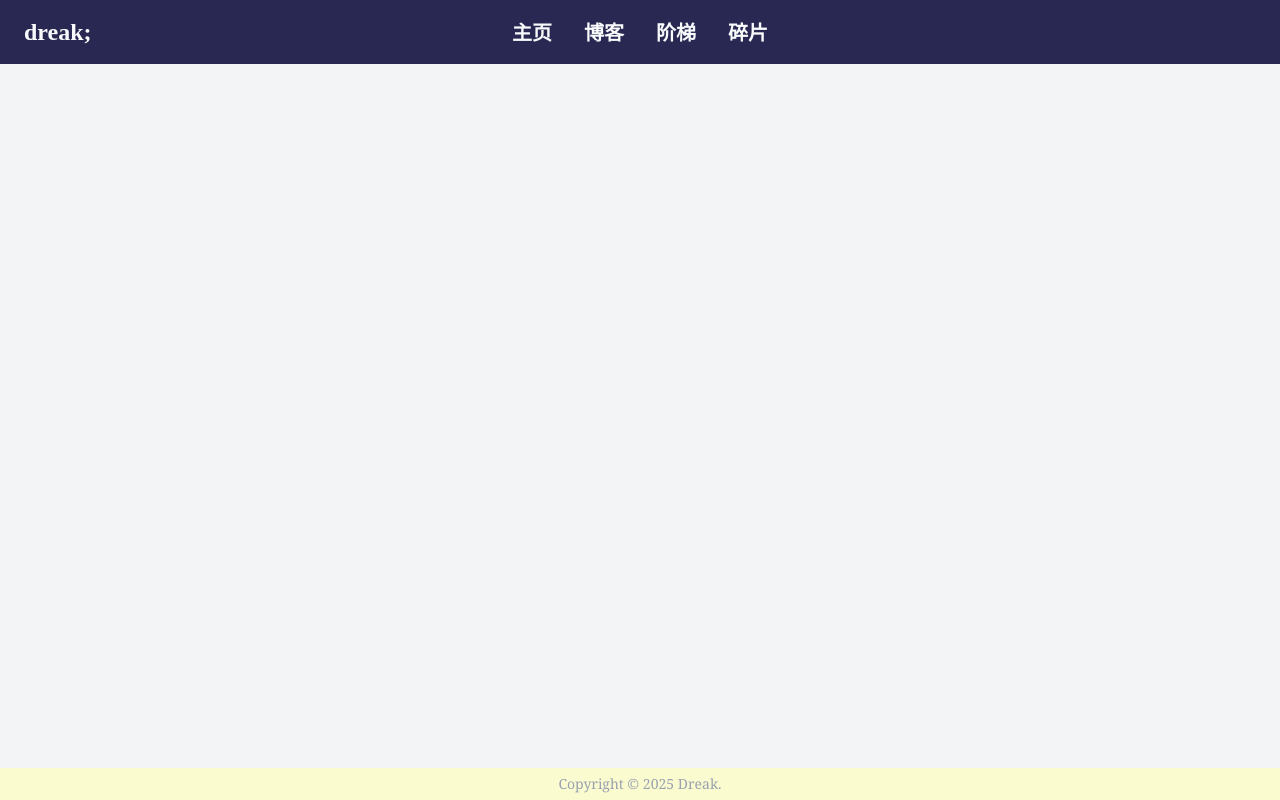
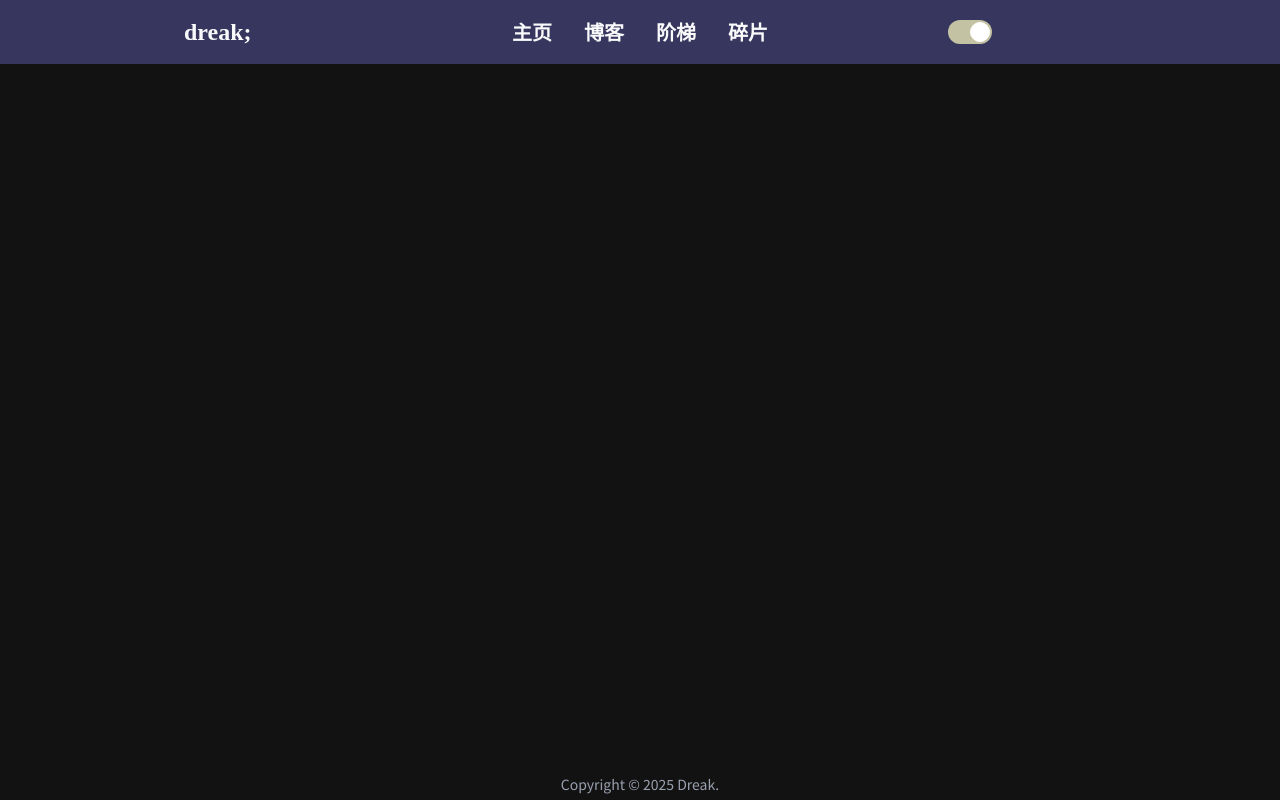
Before and after one commit to Arcticmarmot/dreak, a Next.js app: page / in a window 1280 px wide. Built offline with nearby package versions, Linux system fonts and the light colour scheme; a web font is replaced by a local one.

Commit message:
feat: 初步完成黑暗模式切换

```diff
--- a/src/app/blogs/page.tsx
+++ b/src/app/blogs/page.tsx
@@ -3,7 +3,7 @@ import Link from "next/link";
 
 export default function Blogs() {
     return (
-        <div className="h-page bg-gray-100">
+        <div className="h-main-height">
             <div className="routes h-full w-full">
                 <Link href="/blogs/demo1"><p className="font-bold text-black text-xl mx-4">打家劫舍</p></Link>
                 <Link href="/blogs/demo2"><p className="font-bold text-black text-xl mx-4">一个还在爬山的人</p></Link>
--- a/src/app/globals.css
+++ b/src/app/globals.css
@@ -17,12 +17,23 @@
 
     --spacing-top-bar: calc(var(--spacing) * 16);
     --spacing-footer-bar: calc(var(--spacing) * 8);
-    --spacing-page: calc(100vh - (var(--spacing-top-bar) + var(--spacing-footer-bar)));
+    --spacing-main-height: calc(100vh - (var(--spacing-top-bar) + var(--spacing-footer-bar)));
+    --spacing-main-width: calc(var(--spacing) * 240);
 
-    --color-dark-primary: rgba(4, 4, 54, 0.8552);
-    --color-primary: rgba(251, 251, 201, 0.8552);
 
-    --color-plain: oklch(0.921 0.1 17.32);
-    --color-dark-plain: oklch(0.921 0.1 197.32);
+    --color-primary: rgba(4, 4, 54, 0.5);
+    --color-dark-primary: rgba(4, 4, 54, 0.8);
+    --color-secondary: rgba(251, 251, 201, 0.5);
+    --color-dark-secondary: rgba(230, 230, 181, 0.8);
+    --color-background: #FFFFFF;
+    --color-dark-background: #121212;
+
+
+    /*--color-primary: rgba(251, 251, 201, 0.8552);*/
+    /*--color-dark-primary: rgba(4, 4, 54, 0.8552);*/
+    /*--color-secondary: rgba(0, 0, 0, 0.8552);*/
+    /*--color-dark-secondary: rgba(0, 0, 0, 0.8552);*/
+    /*--color-background: oklch(0.921 0.1 17.32);*/
+    /*--color-dark-background: oklch(0.921 0.1 197.32);*/
 
 }
--- a/src/app/layout.tsx
+++ b/src/app/layout.tsx
@@ -11,7 +11,7 @@ export default function RootLayout({
   return (
       <html lang="en" className='dark'>
       <head>
-          <title>Dreak</title>
+          <title>dreak</title>
           <link rel="icon" href="/imgs/favicon.svg"></link>
           <script async
                   src="https://pagead2.googlesyndication.com/pagead/js/adsbygoogle.js?client=ca-pub-2459468019271799"
--- a/src/app/page.tsx
+++ b/src/app/page.tsx
@@ -3,7 +3,7 @@ import React from "react";
 export default function Home() {
   return (
     <div id="app" className="w-full h-full">
-      <div className="h-page bg-gray-100 flex">
+      <div className="h-main-height flex bg-background dark:bg-dark-background">
         {/*<div className="h-full w-80 bg-primary"></div>*/}
         {/*<div className="h-full w-80 bg-dark-primary"></div>*/}
       </div>
--- a/src/components/footer-bar.tsx
+++ b/src/components/footer-bar.tsx
@@ -1,7 +1,7 @@
 export default function FooterBar() {
     return (
-        <div id="footer-bar" className="h-footer-bar max-w-screen bg-primary flex justify-center items-center">
-            <p className="text-gray-400 text-sm font-serif">
+        <div id="footer-bar" className="h-footer-bar max-w-screen flex justify-center items-center bg-background dark:bg-dark-background">
+            <p className="text-gray-400 text-sm">
                 Copyright © 2025 Dreak.
             </p>
         </div>
--- a/src/components/mdx-layout.tsx
+++ b/src/components/mdx-layout.tsx
@@ -1,7 +1,7 @@
 export default function MdxLayout({ children }: { children: React.ReactNode }) {
     // Create any shared layout or styles here
     return (
-        <div className="max-w-screen flex justify-center bg-white dark:bg-black">
+        <div className="max-w-screen flex justify-center bg-background dark:bg-dark-background">
             <div className="max-w-screen w-2/3  prose prose-headings:mt-8 prose-headings:font-semibold prose-headings:text-black prose-h1:text-5xl prose-h2:text-4xl prose-h3:text-3xl prose-h4:text-2xl prose-h5:text-xl prose-h6:text-lg dark:prose-headings:text-white">
                 {children}
             </div>
--- a/src/components/top-bar.tsx
+++ b/src/components/top-bar.tsx
@@ -1,8 +1,16 @@
+'use client'
 import Link from "next/link";
+import {useState} from "react";
 
 export default function TopBar(){
+    const [isDarkMode, setIsDarkMode] = useState(true);
+    function toggleDarkMode(){
+        setIsDarkMode(!isDarkMode);
+        document.documentElement.classList.toggle('dark');
+    }
     return (
-        <div id="top-bar" className="h-top-bar max-w-screen bg-primary dark:bg-dark-primary flex justify-between">
+        <div id="top-bar" className="h-top-bar max-w-screen bg-primary dark:bg-dark-primary flex justify-center">
+            <div className="max-w-main-width flex justify-between">
                 <Link href="/" className="logo h-full w-80 flex items-center cursor-pointer">
                     <p className="font-bold text-gray-50 font-playwrite text-2xl ml-6">dreak;</p>
                 </Link>
@@ -12,9 +20,23 @@ export default function TopBar(){
                     <Link href="/"><p className="font-bold text-gray-50 text-xl mx-4">阶梯</p></Link>
                     <Link href="/"><p className="font-bold text-gray-50 text-xl mx-4">碎片</p></Link>
                 </div>
-
-            <div className="options h-full w-80 flex items-center">
-
+                <div className="options h-full w-80 flex justify-center">
+                    <label className="inline-flex items-center cursor-pointer">
+                        <input type="checkbox"
+                               checked={isDarkMode}
+                               className="sr-only peer"
+                               onChange={toggleDarkMode}
+                        />
+                        <div className="relative w-11 h-6 bg-background rounded-full
+                        peer peer-focus:ring-4 peer-focus:ring-primary dark:peer-focus:ring-dark-primary
+                        dark:bg-dark-background peer-checked:after:translate-x-full
+                        rtl:peer-checked:after:-translate-x-full peer-checked:after:border-white
+                        after:content-[''] after:absolute after:top-0.5 after:start-[2px] after:bg-white
+                        after:border-gray-300 after:border after:rounded-full after:h-5 after:w-5
+                        after:transition-all dark:border-gray-600 peer-checked:bg-secondary dark:peer-checked:bg-dark-secondary">
+                        </div>
+                    </label>
+                </div>
             </div>
         </div>
     )
```
Lines whose indentation alone changed are shown as unchanged.
